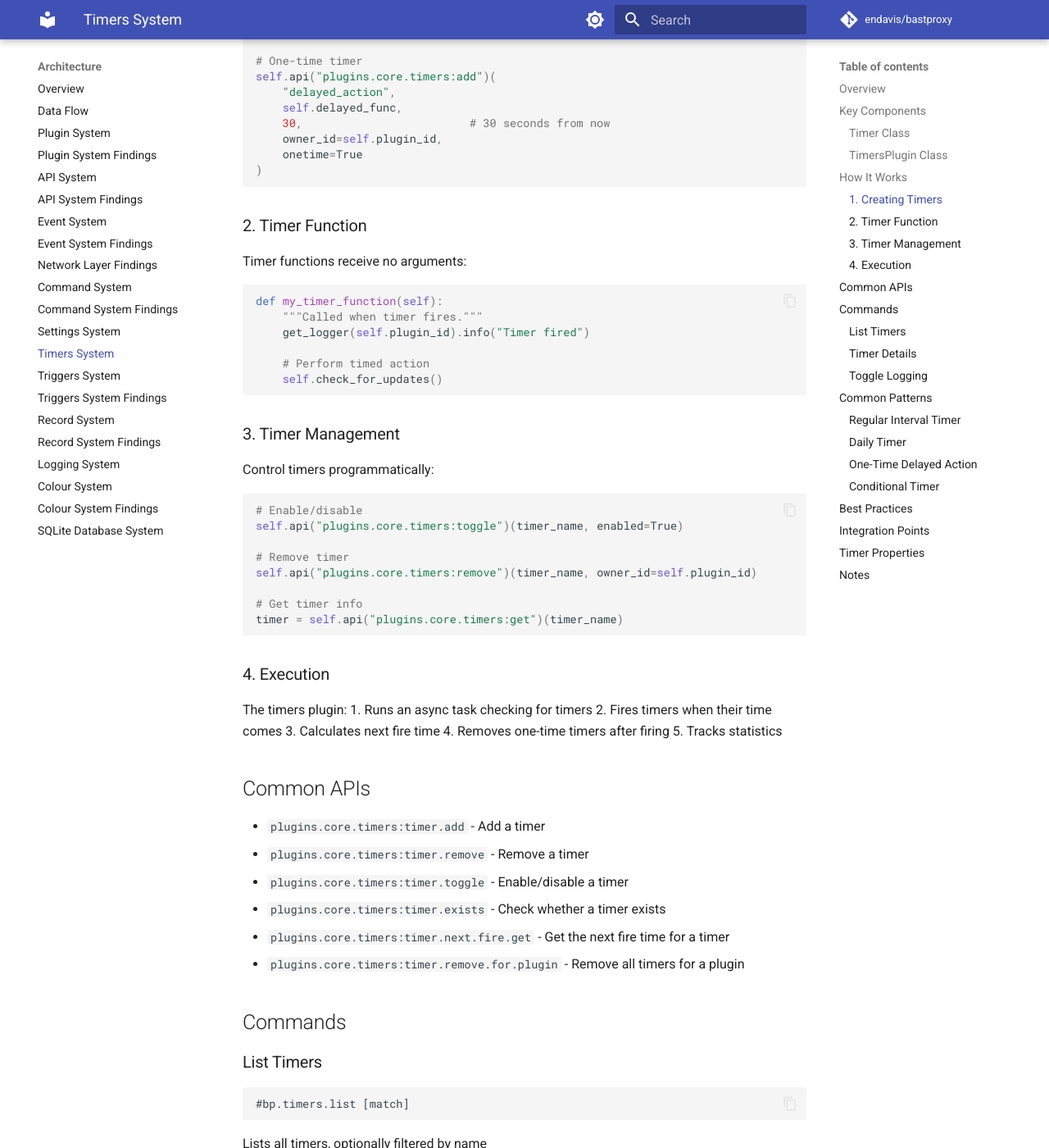
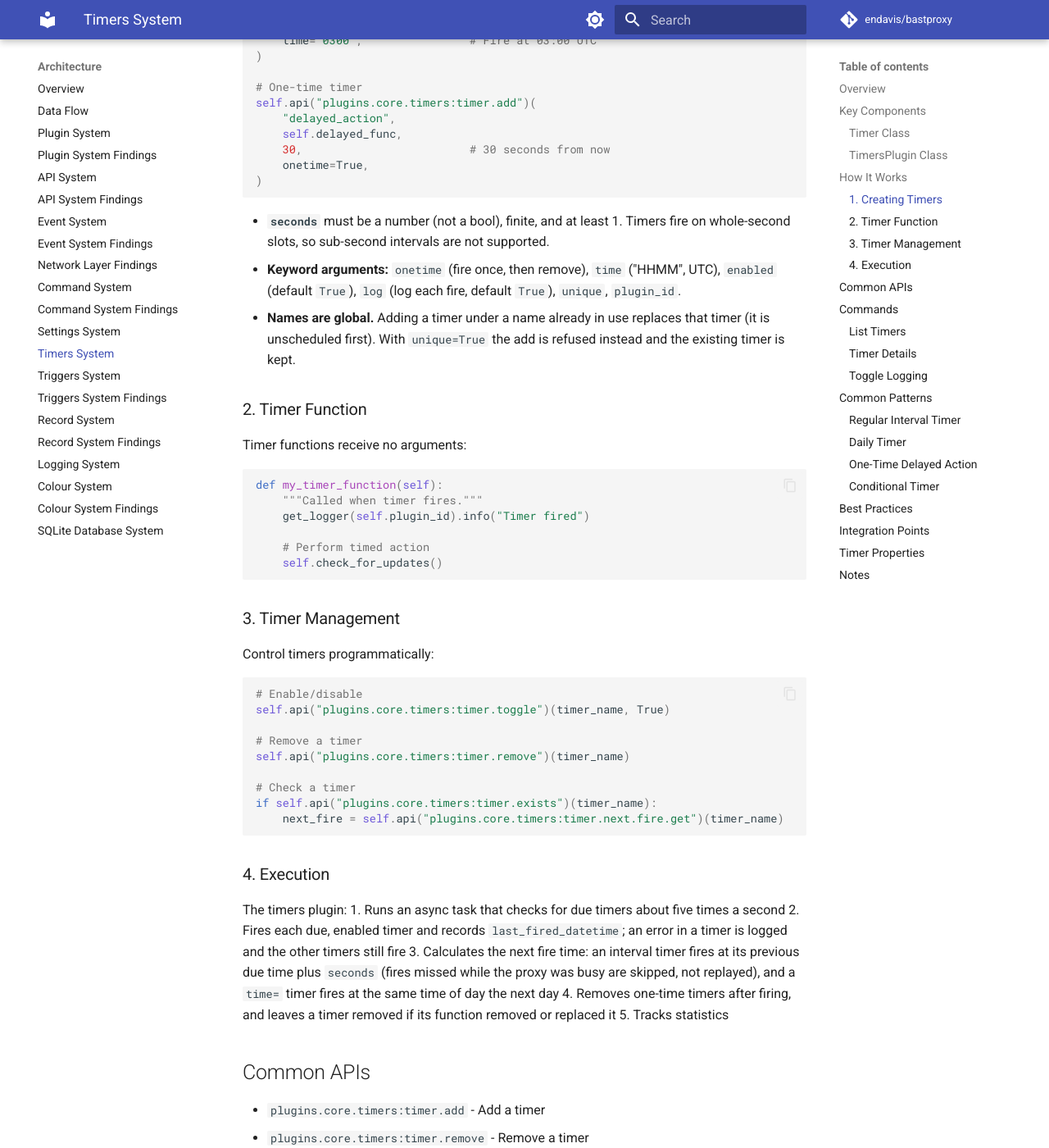
Before and after one commit to endavis/bastproxy, an MkDocs documentation site: the page built from docs/claude/timers_system.md, in a window 1280 px wide and 1400 px high, scrolled down 1531 px. Shown: the whole window at 82% size. Built offline with MkDocs 1.6.1 and Material for MkDocs 9.7.7, drawn with Linux system fonts in a browser that asks for light colours; comment, search, counter and statistics services are not loaded; some of the changed text lies outside the part shown.

Commit message:
fix: record the last timer fire and schedule from the due time (merges PR #635, addresses #629)
* fix: record the last timer fire and schedule from the due time

- execute_timer records last_fired_datetime when an enabled timer fires,
  so the detail command shows it
- Timer.get_next_fire works from the previous due time: an interval timer
  fires at due + seconds, skipping fires missed while the proxy was busy, so
  late checks no longer drift the schedule; a time= timer fires at the same
  HH:MM UTC the next day
- the Timer and timer.add docstrings say time is HHMM in UTC

Addresses #629

Co-Authored-By: Claude Opus 5.5 <noreply@anthropic.com>
Claude-Session: https://claude.ai/code/session_01NXu1sbBxFsEQW16MiZv7Je

* docs: correct the timers system page against the current timer API

- examples use timer.add, timer.toggle, timer.remove, timer.exists and
  timer.next.fire.get with their real arguments (no owner_id, no timers:get)
- document the interval rule, the keyword arguments, name replacement and
  unique=True, UTC time of day, and how the next fire is calculated
- command names use the #bp.core.timers prefix
- correct the notes on reloads and cleanup: timers are removed when their
  plugin unloads

Addresses #629

Co-Authored-By: Claude Opus 5.5 <noreply@anthropic.com>
Claude-Session: https://claude.ai/code/session_01NXu1sbBxFsEQW16MiZv7Je

---------

Co-authored-by: Claude Opus 5.5 <noreply@anthropic.com>

````diff
--- a/docs/claude/timers_system.md
+++ b/docs/claude/timers_system.md
@@ -28,12 +28,13 @@ class Timer(Callback):
         self.name = name                    # Timer name
         self.func = func                    # Function to execute
         self.seconds = seconds              # Interval in seconds
-        self.plugin_id = plugin_id          # Owning plugin
+        self.owner_id = plugin_id           # Owning plugin
         self.enabled = enabled              # Whether timer is active
         self.onetime = False                # Fire only once
-        self.time = ""                      # Specific time (e.g., "1430")
+        self.time = ""                      # Time of day, "HHMM" in UTC (e.g., "1430")
         self.raised_count = 0               # Times fired
-        self.next_fire_datetime = None      # Next fire time
+        self.last_fired_datetime = None     # When it last fired
+        self.next_fire_datetime = ...       # Next fire time
 ```
 
 ### TimersPlugin Class
@@ -53,35 +54,36 @@ class TimersPlugin(BasePlugin):
 
 ### 1. Creating Timers
 
-Create timers via API:
+Create timers with `timer.add(name, func, seconds, **kwargs)`. It returns the `Timer`, or `None` when the timer is refused (an error is logged). The owner is the calling plugin; pass `plugin_id=` to set it explicitly.
 
 ```python
 # Simple interval timer
-self.api("plugins.core.timers:add")(
+self.api("plugins.core.timers:timer.add")(
     "my_timer",                 # Timer name
     self.my_function,           # Function to call
     60,                         # Fire every 60 seconds
-    owner_id=self.plugin_id
 )
 
 # Specific time of day
-self.api("plugins.core.timers:add")(
+self.api("plugins.core.timers:timer.add")(
     "daily_backup",
     self.do_backup,
-    86400,                      # 24 hours
-    owner_id=self.plugin_id,
-    time="0300"                 # Fire at 3:00 AM
+    86400,                      # Required, but a time= timer fires daily
+    time="0300",                # Fire at 03:00 UTC
 )
 
 # One-time timer
-self.api("plugins.core.timers:add")(
+self.api("plugins.core.timers:timer.add")(
     "delayed_action",
     self.delayed_func,
     30,                         # 30 seconds from now
-    owner_id=self.plugin_id,
-    onetime=True
+    onetime=True,
 )
 ```
+
+- **`seconds`** must be a number (not a bool), finite, and at least 1. Timers fire on whole-second slots, so sub-second intervals are not supported.
+- **Keyword arguments:** `onetime` (fire once, then remove), `time` ("HHMM", UTC), `enabled` (default `True`), `log` (log each fire, default `True`), `unique`, `plugin_id`.
+- **Names are global.** Adding a timer under a name already in use replaces that timer (it is unscheduled first). With `unique=True` the add is refused instead and the existing timer is kept.
 
 ### 2. Timer Function
 
@@ -102,22 +104,23 @@ Control timers programmatically:
 
 ```python
 # Enable/disable
-self.api("plugins.core.timers:toggle")(timer_name, enabled=True)
+self.api("plugins.core.timers:timer.toggle")(timer_name, True)
 
-# Remove timer
-self.api("plugins.core.timers:remove")(timer_name, owner_id=self.plugin_id)
+# Remove a timer
+self.api("plugins.core.timers:timer.remove")(timer_name)
 
-# Get timer info
-timer = self.api("plugins.core.timers:get")(timer_name)
+# Check a timer
+if self.api("plugins.core.timers:timer.exists")(timer_name):
+    next_fire = self.api("plugins.core.timers:timer.next.fire.get")(timer_name)
 ```
 
 ### 4. Execution
 
 The timers plugin:
-1. Runs an async task checking for timers
-2. Fires timers when their time comes
-3. Calculates next fire time
-4. Removes one-time timers after firing
+1. Runs an async task that checks for due timers about five times a second
+2. Fires each due, enabled timer and records `last_fired_datetime`; an error in a timer is logged and the other timers still fire
+3. Calculates the next fire time: an interval timer fires at its previous due time plus `seconds` (fires missed while the proxy was busy are skipped, not replayed), and a `time=` timer fires at the same time of day the next day
+4. Removes one-time timers after firing, and leaves a timer removed if its function removed or replaced it
 5. Tracks statistics
 
 ## Common APIs
@@ -133,19 +136,19 @@ The timers plugin:
 
 ### List Timers
 ```
-#bp.timers.list [match]
+#bp.core.timers.list [match]
 ```
 Lists all timers, optionally filtered by name
 
 ### Timer Details
 ```
-#bp.timers.detail <timer> [timer...]
+#bp.core.timers.detail <timer> [timer...]
 ```
 Shows detailed information about specific timers
 
 ### Toggle Logging
 ```
-#bp.timers.log <timername>
+#bp.core.timers.log <timername>
 ```
 Toggle whether timer fires are logged
 
@@ -157,11 +160,10 @@ Toggle whether timer fires are logged
 @RegisterPluginHook("after_load")
 def _phook_initialize(self):
     # Check for updates every 5 minutes
-    self.api("plugins.core.timers:add")(
+    self.api("plugins.core.timers:timer.add")(
         "update_check",
         self.check_updates,
         300,  # 5 minutes
-        owner_id=self.plugin_id
     )
 
 def check_updates(self):
@@ -176,13 +178,12 @@ def check_updates(self):
 ```python
 @RegisterPluginHook("after_load")
 def _phook_initialize(self):
-    # Backup database daily at 3 AM
-    self.api("plugins.core.timers:add")(
+    # Backup database daily at 03:00 UTC
+    self.api("plugins.core.timers:timer.add")(
         "daily_backup",
         self.backup_database,
-        86400,                  # 24 hours
-        owner_id=self.plugin_id,
-        time="0300"            # 3:00 AM
+        86400,                  # required; a time= timer fires daily
+        time="0300",            # 03:00 UTC
     )
 
 def backup_database(self):
@@ -200,12 +201,11 @@ def process_with_delay(self, data):
     self.pending_data = data
 
     # Create one-time timer
-    self.api("plugins.core.timers:add")(
+    self.api("plugins.core.timers:timer.add")(
         f"process_{data.id}",
         self.process_pending,
         30,                     # 30 seconds delay
-        owner_id=self.plugin_id,
-        onetime=True
+        onetime=True,
     )
 
 def process_pending(self):
@@ -220,12 +220,11 @@ def process_pending(self):
 @RegisterPluginHook("after_load")
 def _phook_initialize(self):
     # Add timer
-    self.api("plugins.core.timers:add")(
+    self.api("plugins.core.timers:timer.add")(
         "conditional_check",
         self.conditional_action,
         60,
-        owner_id=self.plugin_id,
-        enabled=False  # Start disabled
+        enabled=False,  # Start disabled
     )
 
 @RegisterToEvent(event_name="ev_plugins_myplugin_var_feature_enabled_modified")
@@ -234,17 +233,14 @@ def _eventcb_feature_changed(self):
     event_record = self.api("plugins.core.events:event.current.record.get")()
     enabled = event_record["newvalue"]
 
-    self.api("plugins.core.timers:toggle")(
-        "conditional_check",
-        enabled=enabled
-    )
+    self.api("plugins.core.timers:timer.toggle")("conditional_check", enabled)
 ```
 
 ## Best Practices
 
-1. **Unique Names**: Use descriptive, unique timer names
-2. **Cleanup**: Remove timers in uninitialize hook
-3. **Error Handling**: Catch exceptions in timer functions
+1. **Unique Names**: Timer names are global; prefix them with something plugin-specific, and pass `unique=True` when another add must not replace the timer
+2. **Cleanup**: Timers are removed when their plugin unloads; remove a timer earlier with `timer.remove` when it is no longer needed
+3. **Error Handling**: Catch exceptions in timer functions (an uncaught one is logged, and the timer stays scheduled)
 4. **Performance**: Keep timer functions fast
 5. **Logging**: Use `log=False` for high-frequency timers to reduce log spam
 
@@ -264,14 +260,14 @@ def _eventcb_feature_changed(self):
 - `onetime`: Fire only once
 - `time`: Specific time of day (optional)
 - `raised_count`: Number of times fired
-- `last_fired_datetime`: When last fired
-- `next_fire_datetime`: When will fire next
+- `last_fired_datetime`: When the timer last fired (UTC, set when an enabled timer fires)
+- `next_fire_datetime`: When it will fire next (a disabled timer is still rescheduled)
 - `log`: Whether to log fires
 
 ## Notes
 
-- All times are in UTC
-- Timers persist across plugin reloads if properly managed
+- All times are in UTC, including `time="HHMM"`
+- Timers do not survive a plugin reload: they are removed when the plugin unloads, so add them again when the plugin loads
 - One-time timers are automatically removed after firing
 - Disabled timers don't fire but remain registered
 - Timer functions should be fast and non-blocking
````
Also changed, not shown: 2 other files.
